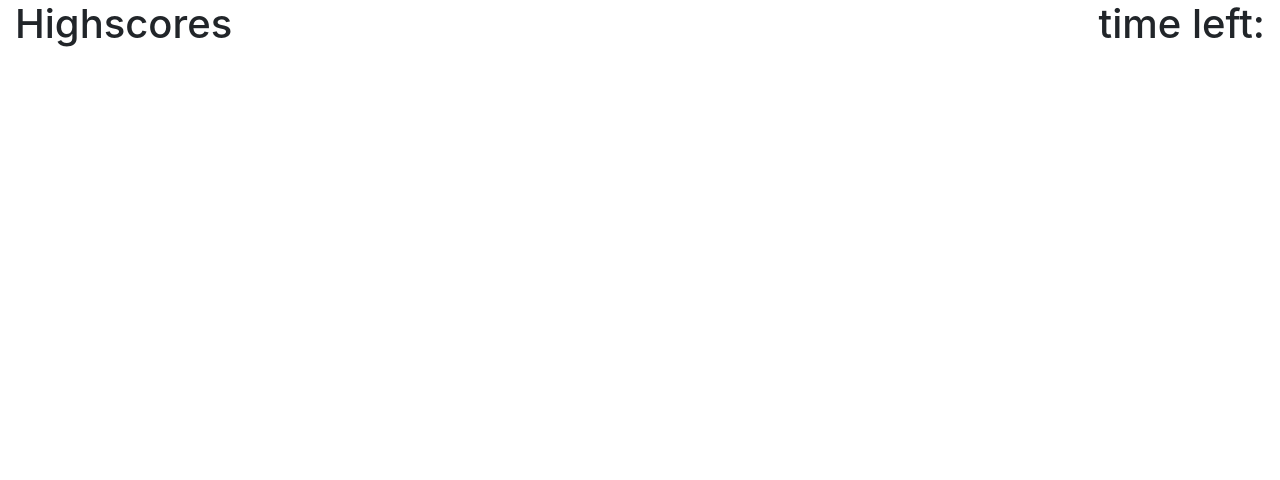
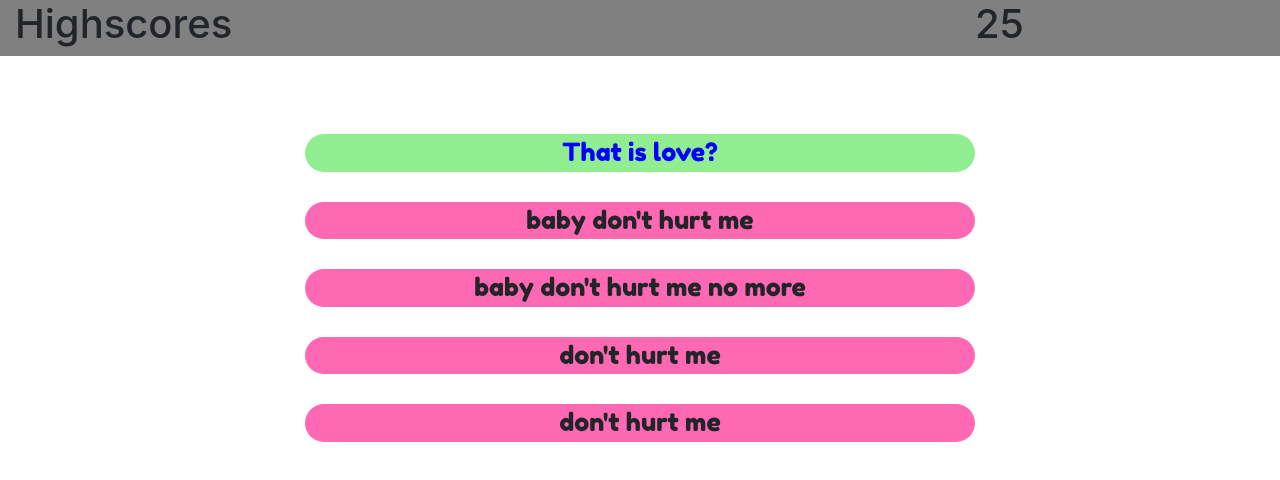
Before and after one commit to Macca473/Quizhomework, a plain HTML site: page index.html in a window 1280 px wide. Drawn offline with nearby package versions, Linux system fonts and the light colour scheme.

Commit message:
made the timer and put down Question answer placeholders

```diff
--- a/index.html
+++ b/index.html
@@ -8,21 +8,45 @@
         <meta name="viewport" content="width=device-width, initial-scale=1.0" />
         <meta http-equiv="X-UA-Compatible" content="ie=edge" />
         <script src="https://cdnjs.cloudflare.com/ajax/libs/jquery/3.2.1/jquery.min.js"></script>
+        <link href="https://fonts.googleapis.com/css?family=Fredoka+One&display=swap" rel="stylesheet">
 
     </head>
 
     <body>
-        <div class="container-fluid">
-            <div>
-                <h1 class="highscores" id="highscores">
-                    Highscores
-                </h1>
+        <div class="topthing">
+            <div class="container-fluid">
+                <div>
+                    <div class="row">
+                        <h1 class="col-9" id="highscores">
+                        Highscores
+                        </h1>
+                        <h1 class="col" id="countdowntime">
+                        30
+                        </h1>
+                    </div>
+                </div>
+            </div>
+        </div>
 
-                <h1 class="countdowntime" id="countdowntime">
-                    time left:
-                </h1>
-            </div>
+        <br>
+        <br>
 
+        <div class="container-sm, questions">
+                <div class="col-6, question">
+                    That is love?
+                </div>
+                <div class="col, answer">
+                    baby don't hurt me
+                </div>
+                <div class="col, answer">
+                    baby don't hurt me no more
+                </div>
+                <div class="col, answer">
+                    don't hurt me
+                </div>
+                <div class="col, answer">
+                    don't hurt me
+                </div>
         </div>
 
 
--- a/script.js
+++ b/script.js
@@ -1,42 +1,40 @@
 $(document).ready(function() {
+
+  //cheeky consolelog
 
   console.log("T");
 
-  // var countdown = function(){
-  //     var sttime = 30;
-
-  //     var cdtime = sttime;
-  //     // for(cdtime = sttime; cdtime--; cdtime > 0) {
-  //     setInterval(minusint,1000);
-  //     // }
-
-  //     return cdtime;
-  // }
-
-  // function minusint() {
-  //   countdown(cdtime) = countdown(cdtime);
-  //   countdown(cdtime)--;
-  // }
-
-
-
-  // console.log(countdown());
-
-
-  // $("#countdowntime").append(countdown());
+  //timer
 
   function countdown(tm) {
-    var si = setInterval(function () {
-      tm = $("#countdowntime").text();
-      console.log(tm);
-      if(tm < 0) {
+    var tm = 30;
+    var si = setInterval(function setint() {
+      tm--;
+      $("#countdowntime").text(tm);
+      console.log("inside tm " + tm);
+      if(tm <= 0) {
         clearInterval(si);
       }
     },1000)
-    return tm
   }
 
   $("#countdowntime").append(countdown());
 
 
+
+
+
+
+
+
+
+
+
+
+
+
+
+
+
+
 });
--- a/style.css
+++ b/style.css
@@ -1,7 +1,35 @@
+.topthing{
+    background-color: gray;
+}
+
 .highscores{
     float: left;
 }
 
 .countdowntime{
-    float: right;
+    left: 100px;
 }
+
+.questions{
+
+    text-align: center;
+    max-width: 730px;
+    margin-left: auto;
+    margin-right: auto;
+    font-size: 25px;
+    font-family: 'Fredoka One', cursive;
+
+}
+
+.question{
+    color: blue;
+    background-color: lightgreen;
+    margin: 30px;
+    border-radius: 20px;
+}
+
+.answer{
+    background-color: hotpink;
+    margin: 30px;
+    border-radius: 20px;
+}
```
